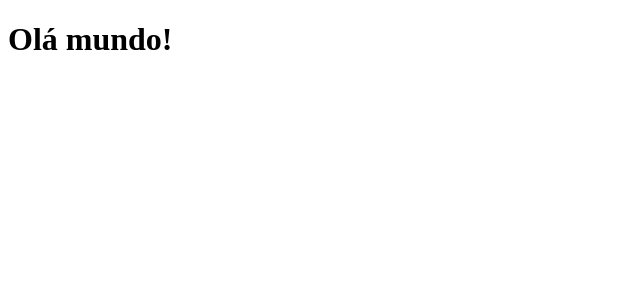
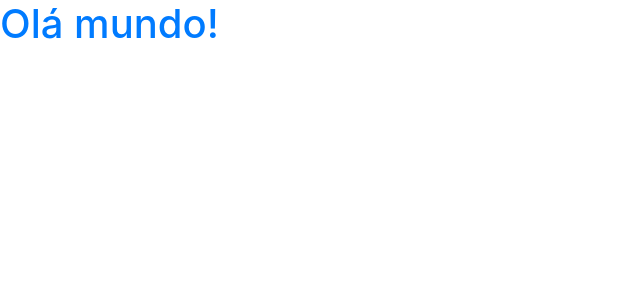
Before and after one commit to Akssasori/projeto-sds3, a React (Create React App) app in the folder frontend/: page / in a window 1280 px wide. Shown: the top 300 px of the page, without its empty margins (0-640 px from the left). Built offline with nearby package versions, Linux system fonts and the light colour scheme.

Commit message:
Bootstrap

```diff
--- a/frontend/package.json
+++ b/frontend/package.json
@@ -3,6 +3,8 @@
   "version": "0.1.0",
   "private": true,
   "dependencies": {
+    "3": "^2.1.0",
+    "-": "0.0.1",
     "@testing-library/jest-dom": "^5.12.0",
     "@testing-library/react": "^11.2.6",
     "@testing-library/user-event": "^12.8.3",
@@ -10,6 +12,9 @@
     "@types/node": "^12.20.12",
     "@types/react": "^17.0.5",
     "@types/react-dom": "^17.0.3",
+    "bootstrap": "^4.6.0",
+    "jquery": "^1.9.1",
+    "popper.js": "^1.16.1",
     "react": "^17.0.2",
     "react-dom": "^17.0.2",
     "react-scripts": "4.0.3",
--- a/frontend/src/App.tsx
+++ b/frontend/src/App.tsx
@@ -2,7 +2,7 @@
 function App() {
   return (
     <div>
-      <h1>Olá mundo!</h1>
+      <h1 className="text-primary">Olá mundo!</h1>
     </div>
 
   );
--- /dev/null
+++ b/frontend/src/assets/css/styles.css
@@ -0,0 +1,32 @@
+@import url('https://fonts.googleapis.com/css2?family=Ubuntu:wght@300;400;500;700&display=swap');
+:root {
+    --color-primary: #FF8400;
+}
+
+html, body {
+    height: 100%;
+    font-family: "Ubuntu", sans-serif;
+}
+
+#root {
+    display: flex;
+    flex-direction: column;
+    height: 100%;
+}
+
+.content {
+    flex: 1 0 auto;
+}
+
+.footer {
+    flex-shrink: 0;
+    text-align: center;
+}
+
+.bg-primary {
+    background-color: var(--color-primary) !important;
+}
+
+.text-primary {
+    color: var(--color-primary) !important;
+}
--- a/frontend/src/index.tsx
+++ b/frontend/src/index.tsx
@@ -1,5 +1,6 @@
 import React from 'react';
 import ReactDOM from 'react-dom';
+import 'bootstrap/dist/css/bootstrap.css';
 import App from './App';
 
 
```
Also changed, not shown: 1 other file (tests, documents, lock files or other folders).
